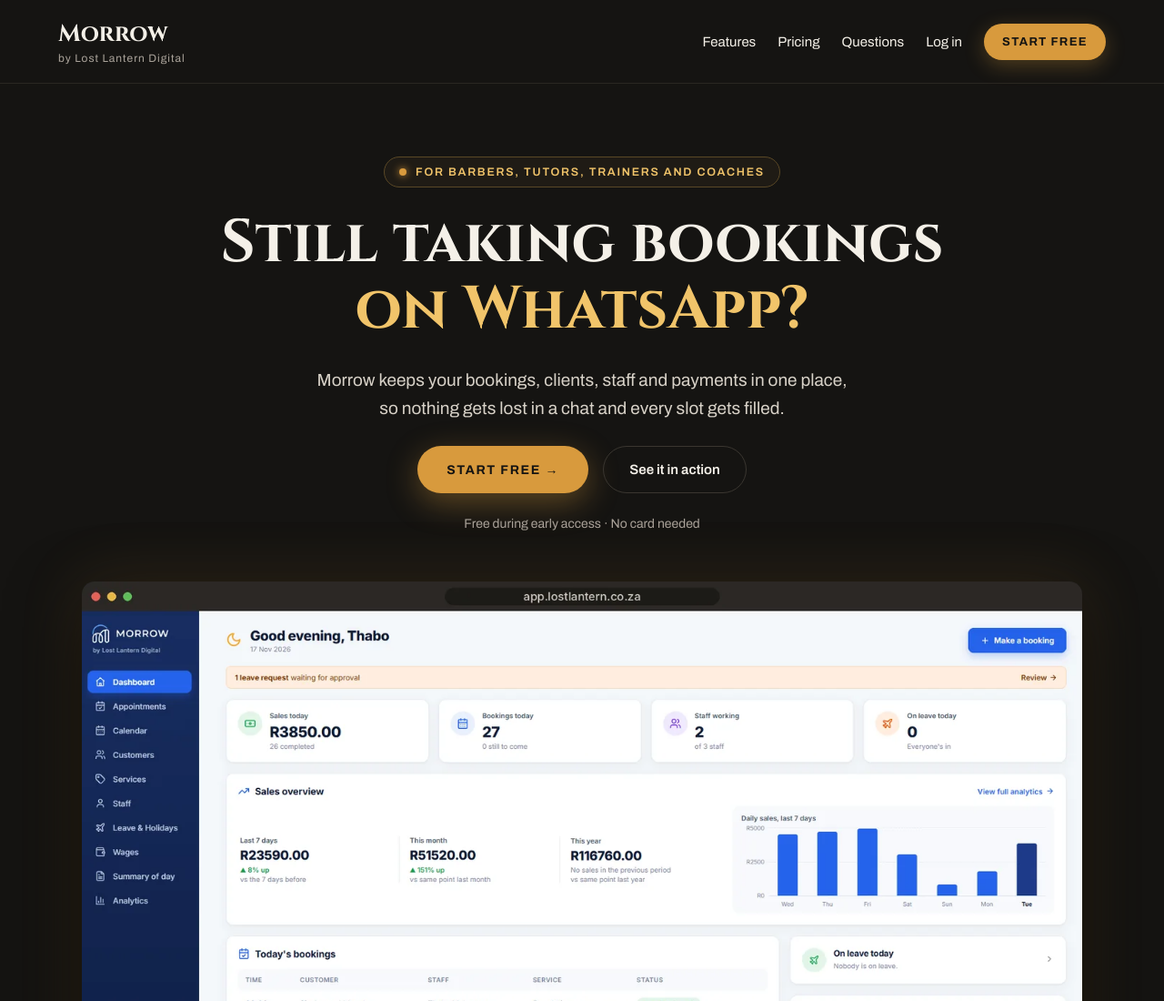
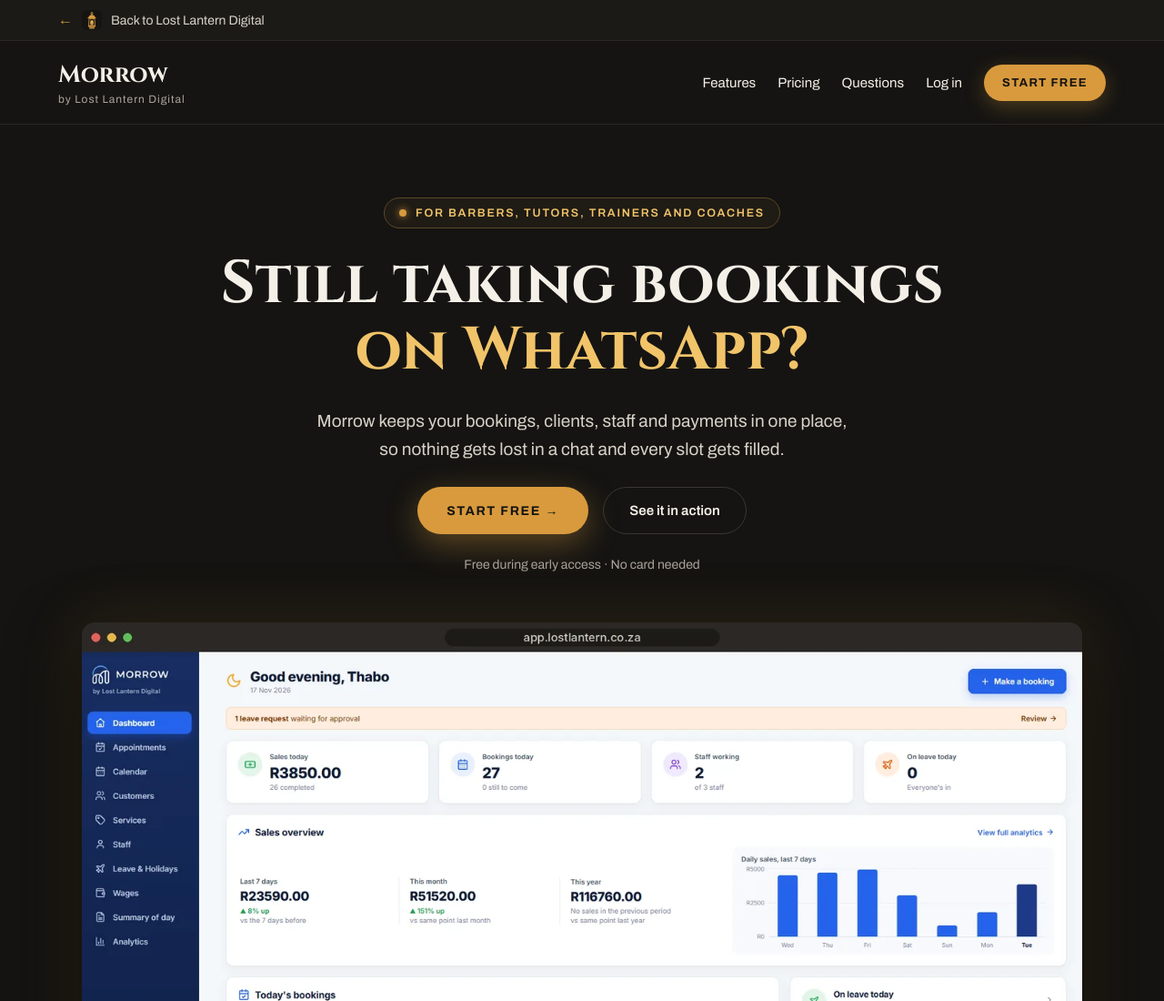
Before and after one commit to edwardf0309-gif/lostlantern-site, a plain HTML site: page morrow/index.html in a window 1280 px wide. Shown: the top 1100 px of the page at 91% size. Drawn offline with Linux system fonts and the light colour scheme.

Commit message:
Add a back-to-home bar on the Morrow page

```diff
--- a/morrow/index.html
+++ b/morrow/index.html
@@ -20,6 +20,12 @@
 </head>
 <body>
 <div style="background: #151412; color: #F4F0E8; font-family: 'Archivo', sans-serif; min-height: 100vh">
+
+<div style="background: #1C1A17; border-bottom: 1px solid #2A2722">
+<div style="max-width: 1200px; margin: 0 auto; padding: 0 24px">
+<a href="/" class="home-link"><span aria-hidden="true" class="home-arrow">←</span><img src="/brand/lost-lantern-icon.svg" alt="" width="22" height="22" style="display: block; border-radius: 6px">Back to Lost Lantern Digital</a>
+</div>
+</div>
 
 <header style="border-bottom: 1px solid #2A2722">
 <div style="max-width: 1200px; margin: 0 auto; padding: 20px 24px; display: flex; flex-wrap: wrap; gap: 16px; justify-content: space-between; align-items: center">
--- a/styles.css
+++ b/styles.css
@@ -33,3 +33,12 @@ section[id] { scroll-margin-top: 16px; }
 
 /* Morrow page pictures */
 img[hidden] { display: none !important; }
+
+/* "Back to Lost Lantern Digital" bar at the top of app pages */
+.home-link {
+  display: inline-flex; align-items: center; gap: 10px;
+  min-height: 44px; font-size: 14px; color: #D8D2C8; text-decoration: none;
+}
+.home-link:hover { color: #F1C46A; }
+.home-arrow { color: #D89A3D; font-size: 16px; transition: transform 0.15s ease; }
+.home-link:hover .home-arrow { transform: translateX(-3px); }
```
